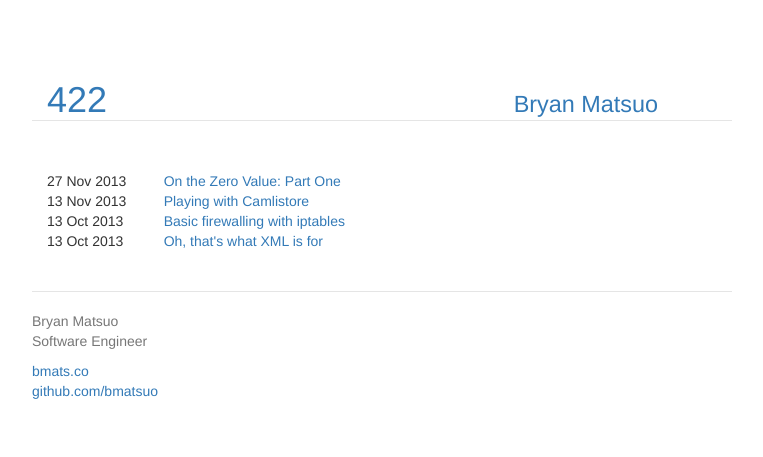
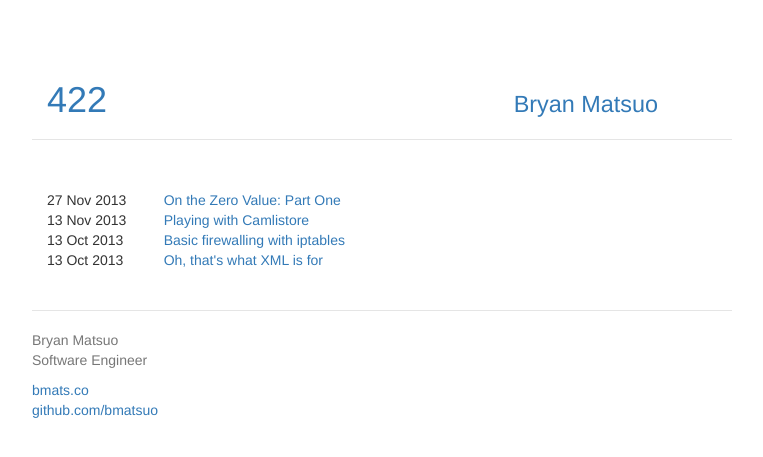
Before and after one commit to bmatsuo/bmatsuo.github.io, a Jekyll site: the page built from index.html, in a window 1280 px wide. Shown: the top 457 px of the page, without its empty margins (258-1021 px from the left). Built offline with Jekyll 4.4.1, drawn with Linux system fonts in a browser that asks for light colours; nearby versions of some CDN libraries.

Commit message:
style cleanup

```diff
--- a/_layouts/default.html
+++ b/_layouts/default.html
@@ -15,7 +15,7 @@
         <!-- Custom CSS -->
         <link rel="stylesheet" href="/css/main.css">
         <link rel="stylesheet" href="/css/jumbotron.css">
-
+        <link rel="stylesheet" href="/css/422.css">
     </head>
     <body>
         <div class="container">
--- /dev/null
+++ b/css/422.css
@@ -0,0 +1,3 @@
+.site .header {
+    padding-bottom: 19px;
+}
```
